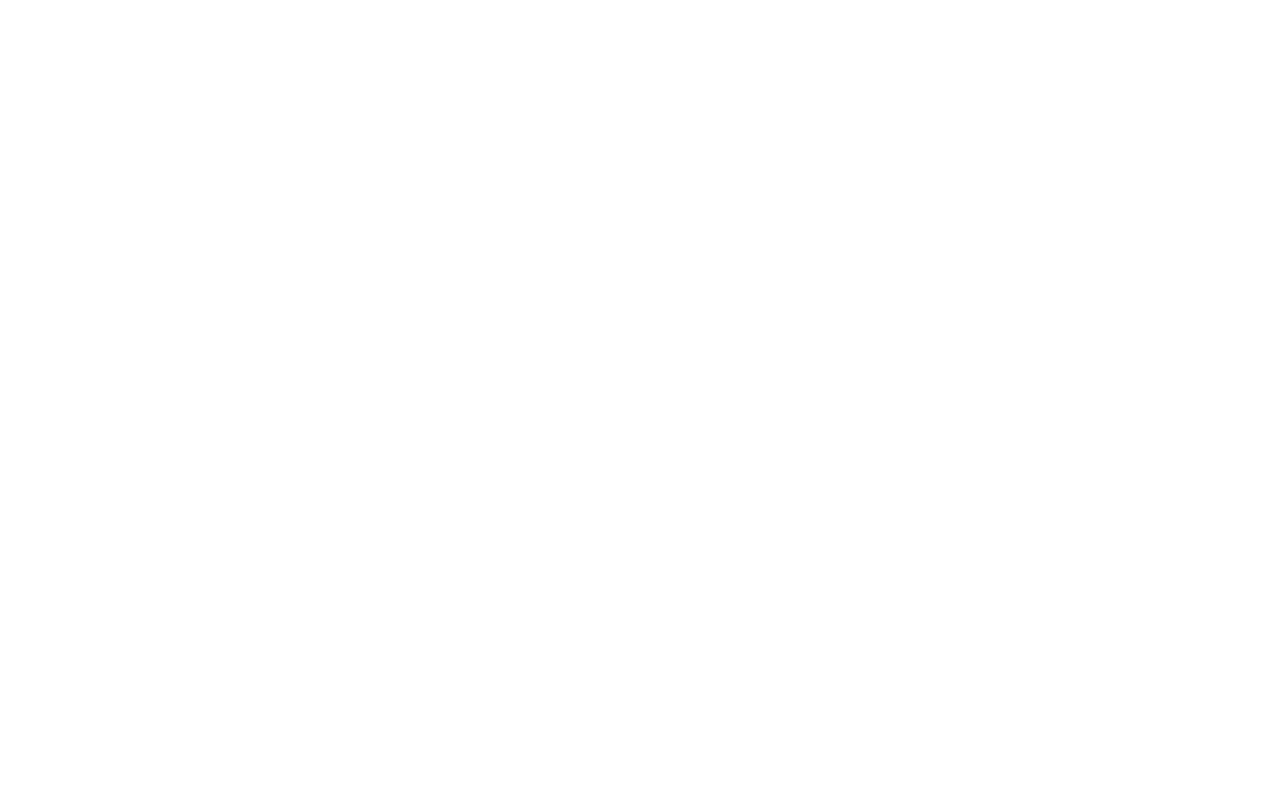
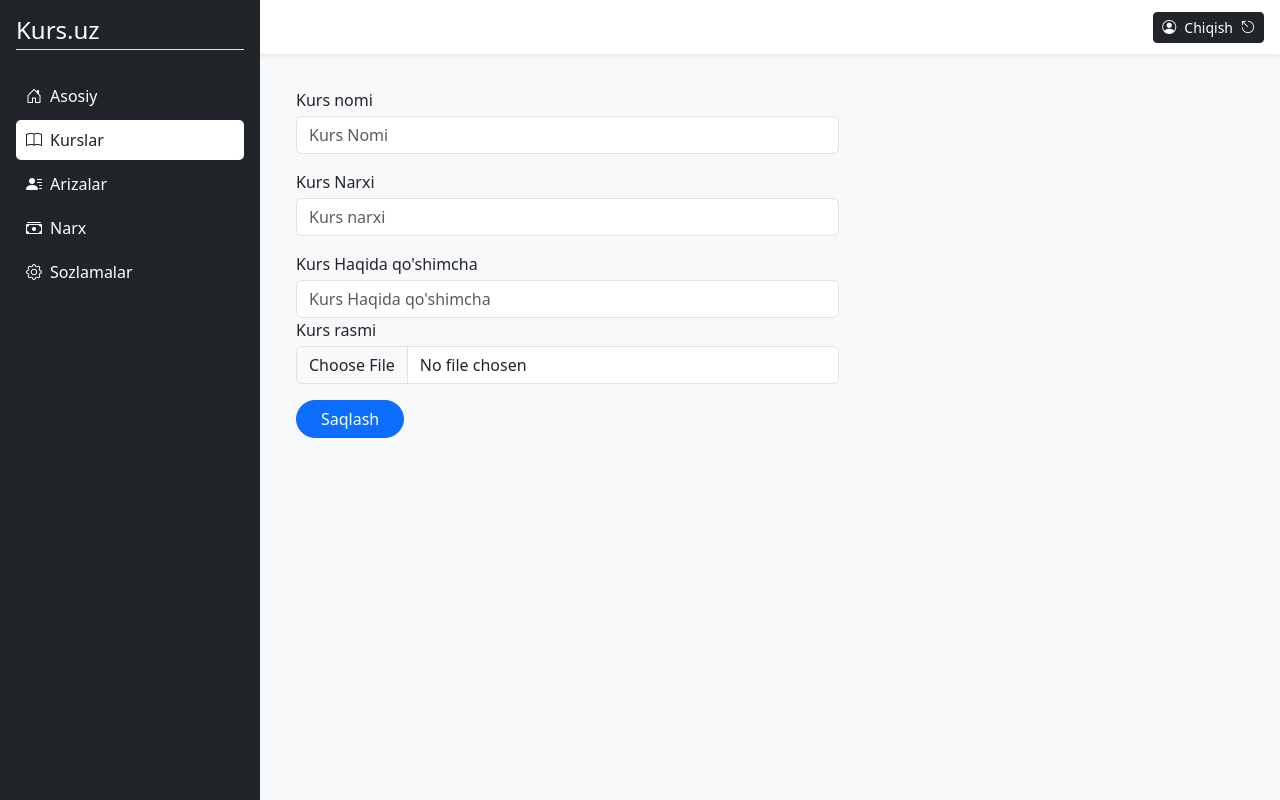
Before and after one commit to dilshodengineer/online-course, a React (Vite) app: page /dashboard/courses/create in a window 1280 px wide. Before the commit this address had no page. Built offline with nearby package versions, Linux system fonts and the light colour scheme; sample sign-in values are in the browser's storage.

Commit message:
Add (create-course-form and page) : add page and form component to create-course

```diff
--- a/src/components/forms/CreateCourseForm.jsx
+++ b/src/components/forms/CreateCourseForm.jsx
@@ -1,8 +1,107 @@
-import React from 'react'
+import React, { useState } from 'react';
+import Input from '../ui/Input';
+import FileInput from '../ui/FileInput';
+import { createCourse } from '../../services/courseService';
 
 const CreateCourseForm = () => {
+
+  const [form, setForm] = useState({
+    title: "",
+    price: "",
+    description: "",
+    image: null,
+  });
+
+  const handleChange = (e) => {
+    setForm({
+      ...form,
+      [e.target.name]: e.target.value,
+    });
+  };
+
+  const handleImageChange = (e) => {
+    setForm({
+      ...form,
+      image: e.target.files[0],
+    });
+  };
+
+  const handleSubmit = async (e) => {
+    e.preventDefault();
+
+    const formData = new FormData();
+
+    formData.append("title", form.title);
+    formData.append("price", form.price);
+    formData.append("description", form.description);
+
+    if (form.image) {
+      formData.append("image", form.image);
+    }
+
+    console.log(formData);
+
+
+    // try {
+    //   const { data } = await createCourse(formData);
+
+    //   console.log(data);
+
+    // } catch (error) {
+    //   console.error(error.response?.data || error);
+    // }
+  };
+
+
+
+
   return (
-    <div>CreateCourseForm</div>
+    <form onSubmit={handleSubmit} className='col-md-7'>
+
+      <Input
+        type='text'
+        name='title'
+        placeholder='Kurs Nomi'
+        label="Kurs nomi"
+        value={form.title}
+        onChange={handleChange}
+        className='mt-3'
+      />
+      <Input
+        type='number'
+        name='price'
+        placeholder='Kurs narxi'
+        label="Kurs Narxi"
+        value={form.price}
+        onChange={handleChange}
+        className='mt-3'
+      />
+      <Input
+        type='text'
+        name="description"
+        placeholder="Kurs Haqida qo'shimcha"
+        label="Kurs Haqida qo'shimcha"
+        value={form.description}
+        onChange={handleChange}
+        className='mt-3'
+      />
+
+      <FileInput
+        name="image"
+        label="Kurs rasmi"
+        onChange={handleImageChange}
+      />
+
+
+
+      <button
+        className="btn btn-primary mt-3 px-4 rounded-5"
+        type='submit'>
+        Saqlash
+      </button>
+
+
+    </form>
   )
 }
 
--- /dev/null
+++ b/src/components/ui/FileInput.jsx
@@ -0,0 +1,30 @@
+
+const FileInput = ({
+    id = "",
+    name = "",
+    label,
+    className = "",
+    accept = "image/*",
+    onChange
+}) => {
+    return (
+        <div className={className}>
+            {label && (
+                <label htmlFor={id} className="mb-1">
+                    {label}
+                </label>
+            )}
+
+            <input
+                type="file"
+                id={id}
+                name={name}
+                accept={accept}
+                onChange={onChange}
+                className="form-control"
+            />
+        </div>
+    );
+};
+
+export default FileInput;
--- a/src/pages/admin/courses/Courses.jsx
+++ b/src/pages/admin/courses/Courses.jsx
@@ -1,8 +1,13 @@
 import React from 'react'
+import { Link } from 'react-router'
 
 const Courses = () => {
   return (
-    <div>Courses</div>
+    <div>
+      <div className="text-end border-bottom pb-2">
+        <Link to="/dashboard/courses/create" className='btn btn-primary btn-sm'>+ Yangi kurs yaratish</Link>
+      </div>
+    </div>
   )
 }
 
--- a/src/pages/admin/courses/CreateCourse.jsx
+++ b/src/pages/admin/courses/CreateCourse.jsx
@@ -1,10 +1,11 @@
 import React from 'react'
 import Container from '../../../components/layouts/admin/Container'
+import CreateCourseForm from '../../../components/forms/CreateCourseForm'
 
 const CreateCourse = () => {
   return (
     <Container title="Yangi kurs yaratish.">
-
+      <CreateCourseForm/>
     </Container>
   )
 }
--- a/src/routes/AppRouter.jsx
+++ b/src/routes/AppRouter.jsx
@@ -12,6 +12,7 @@
 import ProtectedRoute from './ProtectedRoute';
 import GuestRoute from './GuestRoute';
 import RoleRoute from './RoleRoute';
+import CreateCourse from '../pages/admin/courses/CreateCourse';
 
 const AppRouter = () => {
   return (
@@ -33,6 +34,7 @@
             <Route path="/dashboard" element={<AdminLayout />}>
               <Route index element={<Home />} />
               <Route path="courses" element={<Courses />} />
+              <Route path='courses/create' element={<CreateCourse/>} />
               <Route path="applications" element={<Applications />} />
               <Route path="pricing" element={<Pricing />} />
               <Route path="settings" element={<Settings />} />
--- /dev/null
+++ b/src/services/courseService.js
@@ -0,0 +1,21 @@
+import api from "./api";
+
+export const createCourse = (formData) => {
+    return api.post("/courses", formData);
+};
+
+export const getCourses = () => {
+    return api.get("/courses");
+};
+
+export const getCourse = (id) => {
+    return api.get(`/courses/${id}`);
+};
+
+export const updateCourse = (id, formData) => {
+    return api.post(`/courses/${id}`, formData);
+};
+
+export const deleteCourse = (id) => {
+    return api.delete(`/courses/${id}`);
+};
```
